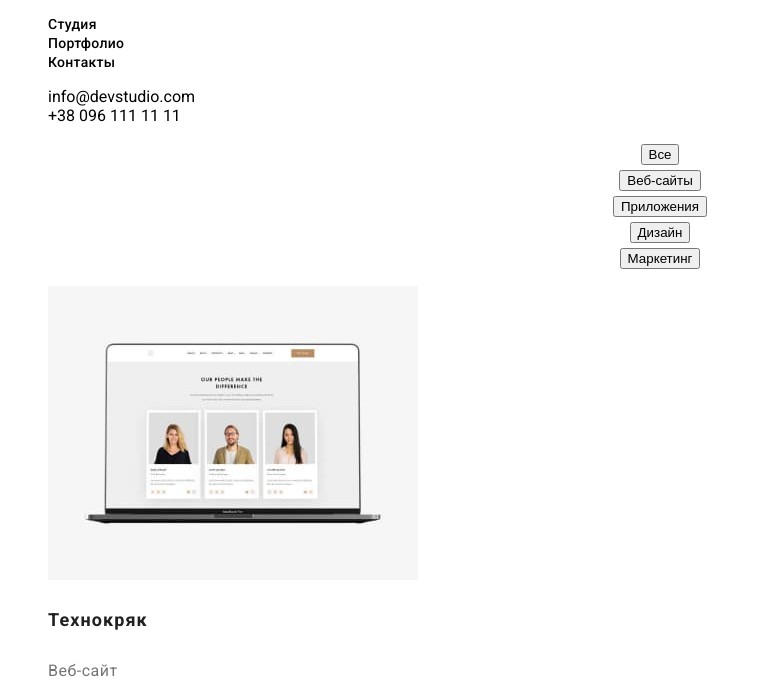
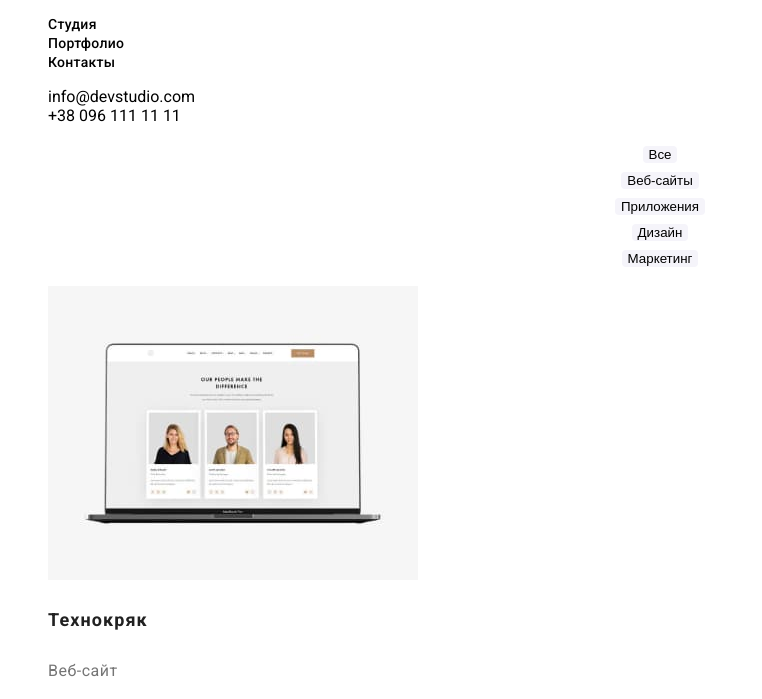
Before and after one commit to zuzimaru/goit-markup-hw-08, a plain HTML site: page portfolio.html in a window 1280 px wide. Shown: the part 41-740 px from the top of the page, without its empty margins (0-762 px from the left). Drawn offline with Linux system fonts and the light colour scheme.

Commit message:
changes4

```diff
--- a/css/style.css
+++ b/css/style.css
@@ -179,7 +179,11 @@ a[href^="tel"] {
     color: #757575;
 }
 
-
+.link-list-btn {
+    background: #F5F4FA;
+    border-radius: 4px;
+    border: none;
+}
 
 .link-list-btn:hover {
     background-color: var(--accent-color);
--- a/portfolio.html
+++ b/portfolio.html
@@ -30,26 +30,27 @@
         </ul>
     </header>
 
+    <main>
         <section class="links">
             <ul class="link-list list">
-            <li class="link-list-item"><button class="link-list-btn"><a href="" class="link">Все</a></button></li>
-            <li class="link-list-item"><button class="link-list-btn"><a class="link" href="">Веб-сайты</a></button></li>
-            <li class="link-list-item"><button class="link-list-btn"><a class="link" href="">Приложения</a></button>
+                <li class="link-list-item"><button class="link-list-btn">Все</button></li>
+                <li class="link-list-item"><button class="link-list-btn">Веб-сайты</button></li>
+                <li class="link-list-item"><button class="link-list-btn">Приложения</button>
                 </li>
-            <li class="link-list-item"><button class="link-list-btn"><a class="link" href="">Дизайн</a></button></li>
-            <li class="link-list-item"><button class="link-list-btn"><a class="link" href="">Маркетинг</a></button></li>
+                <li class="link-list-item"><button class="link-list-btn">Дизайн</button></li>
+                <li class="link-list-item"><button class="link-list-btn">Маркетинг</button></li>
             </ul>
-    </section>
 
-    <section class="pic-list">
+
+
             <ul class="pic-list-list list">
-            <li class="pic-list-item"><a href=""><img src="./images/porfolio/img_laptop.jpg" width="370" height="294"
-                        alt="site in the laptop"></a>
+                <li class="pic-list-item"><a href=""><img src="./images/porfolio/img_laptop.jpg" width="370"
+                            height="294" alt="site in the laptop"></a>
                     <h3 class="pic-list-title">Технокряк</h3>
                     <p class="pic-list-text">Веб-сайт</p>
                 </li>
-            <li class="pic-list-item"><a href=""><img src="./images/porfolio/basketball.jpg" width="370" height="294"
-                        alt="two man plays basketball"></a>
+                <li class="pic-list-item"><a href=""><img src="./images/porfolio/basketball.jpg" width="370"
+                            height="294" alt="two man plays basketball"></a>
                     <h3 class="pic-list-title">Постер New Orlean vs Golden Star</h3>
                     <p class="pic-list-text">Дизайн</p>
                 </li>
```
Lines whose indentation alone changed are shown as unchanged.
